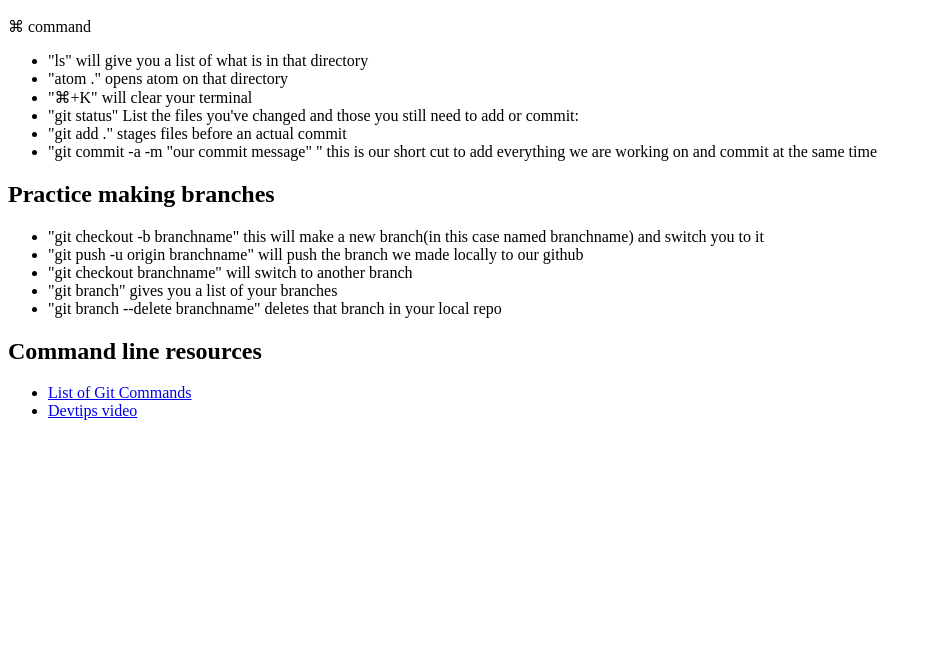
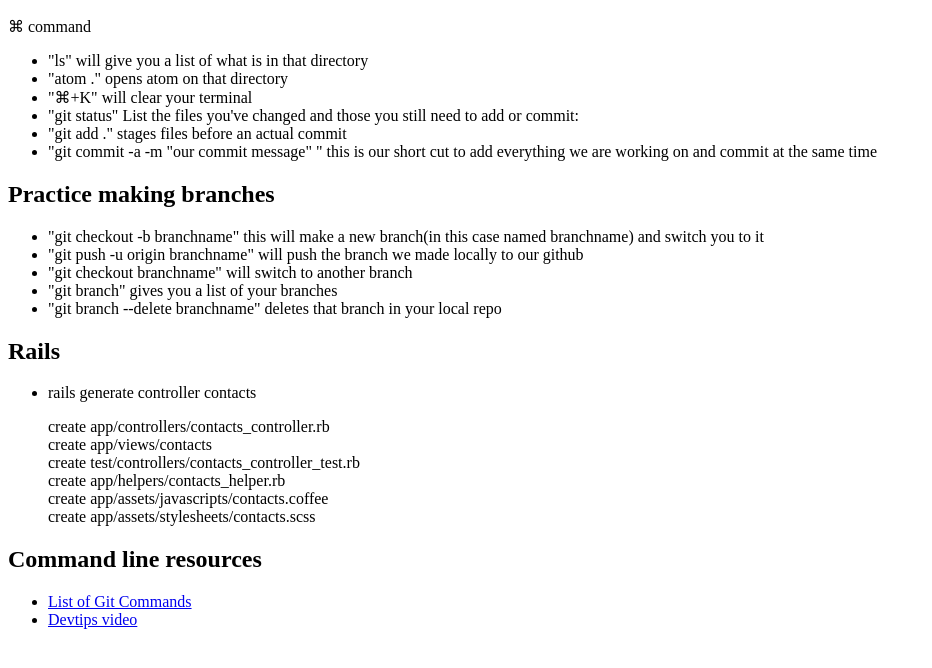
Before and after one commit to joweber123/commandlinepractice, a plain HTML site: page index.html in a window 1280 px wide. Shown: the part 110-778 px from the top of the page, without its empty margins (0-932 px from the left). Drawn offline with Linux system fonts and the light colour scheme.

Commit message:
added rails section

```diff
--- a/index.html
+++ b/index.html
@@ -24,6 +24,16 @@
       <li>"git branch" gives you a list of your branches</li>
       <li>"git branch --delete branchname" deletes that branch in your local repo</li>
     </ul>
+    <h2>Rails</h2>
+    <ul>
+      <li>rails generate controller contacts</li>
+      <p>      create  app/controllers/contacts_controller.rb <br>
+      create    app/views/contacts<br>
+      create    test/controllers/contacts_controller_test.rb<br>
+      create    app/helpers/contacts_helper.rb<br>
+      create      app/assets/javascripts/contacts.coffee<br>
+      create      app/assets/stylesheets/contacts.scss</p>
+    </ul>
     <h2>Command line resources</h2>
     <ul>
       <li><a target="_blank" href="https://confluence.atlassian.com/bitbucketserver/basic-git-commands-776639767.html">List of Git Commands</a></li>
```
